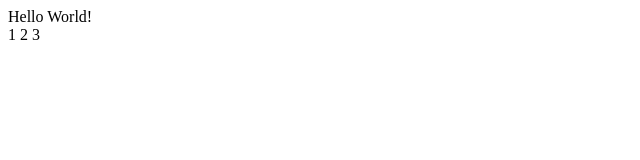
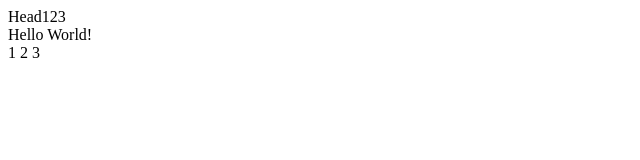
Before and after one commit to ElfBerserk/my-new-project, a plain HTML site: page index.html in a window 1280 px wide. Shown: the whole page, without its empty margins (0-640 px from the left). Drawn offline with Linux system fonts and the light colour scheme.

Commit message:
new header

```diff
--- a/index.html
+++ b/index.html
@@ -6,7 +6,7 @@
     <title>Document</title>
 </head>
 <body>
-    <header></header>
+    <header>Head123</header>
     <main></main>
     <footer>Hello World!</footer>
     1
```
